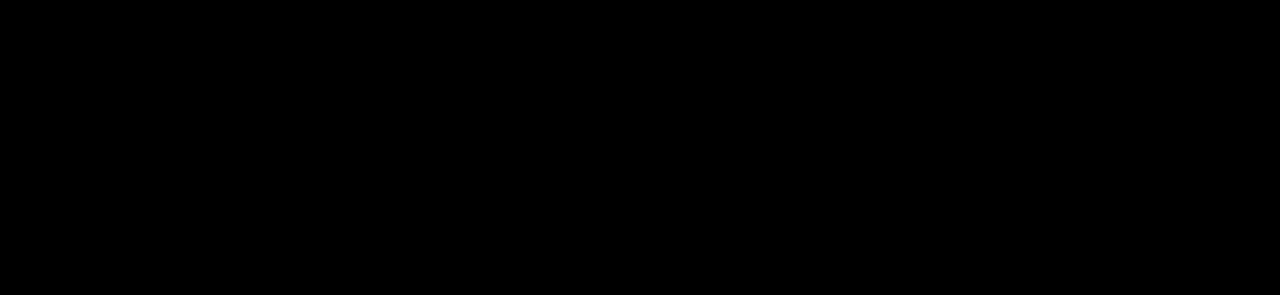
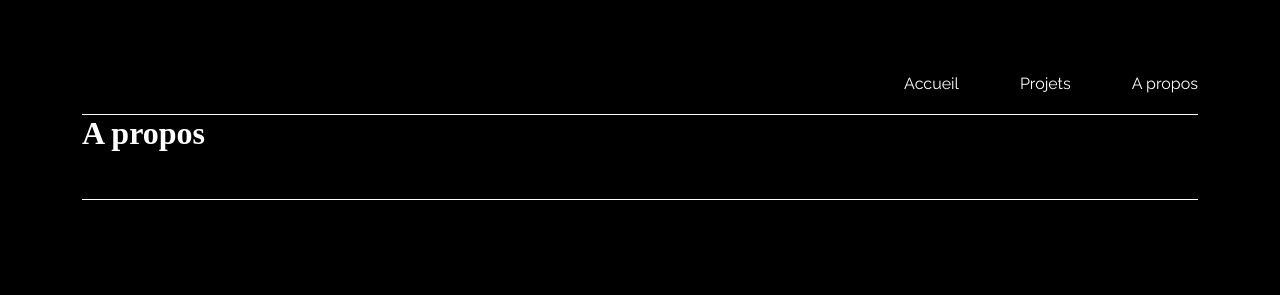
Before and after one commit to CharlineRime/portfoliooo, a website built with Parcel: page src/apropos.html in a window 1280 px wide. Built offline with nearby package versions, Linux system fonts and the light colour scheme; a web font is replaced by a local one.

Commit message:
début de la page à propos

```diff
--- a/src/apropos.html
+++ b/src/apropos.html
@@ -19,6 +19,32 @@
     />
   </head>
   <body>
+    <div class="container">
+      <div class="row">
+        <div class="col">
+          <div class="header-categories">
+            <a href="index.html" class="header-category">Accueil</a>
+            <a href="projects.html" class="header-category">Projets</a>
+            <a href="apropos.html" class="header-category">A propos</a>
+          </div>
+          <div class="col">
+            <div class="l-first-line"></div>
+          </div>
+        </div>
+      </div>
+      <div class="row">
+        <div class="col"><h1 class="projets-main-title">A propos</h1></div>
+      </div>
+    </div>
+
+    <div class="container">
+      <div class="row">
+        <div class="col">
+          <div class="l-third-line"></div>
+        </div>
+      </div>
+    </div>
+
     <script src="js/main.js" type="module"></script>
   </body>
 </html>
--- a/src/scss/modules/_projets.scss
+++ b/src/scss/modules/_projets.scss
@@ -13,6 +13,7 @@
 
 .projets-bouton {
   align-items: flex-end;
+  justify-content: flex-end;
 }
 .projets-premier {
   display: flex;
```
